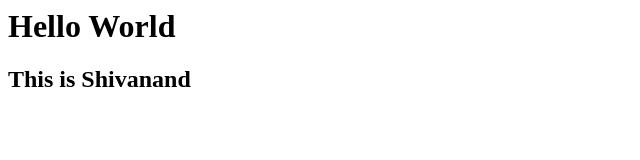
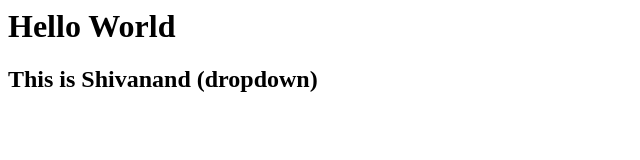
Before and after one commit to Shivanand-ulli/localRepo, a plain HTML site: page index.html in a window 1280 px wide. Shown: the whole page, without its empty margins (0-640 px from the left). Drawn offline with Linux system fonts and the light colour scheme.

Commit message:
Added dropdown

```diff
--- a/index.html
+++ b/index.html
@@ -1,4 +1,4 @@
 <body>
     <h1>Hello World</h1>
-    <h2>This is Shivanand</h2>
+    <h2>This is Shivanand (dropdown)</h2>
 </body>
```
